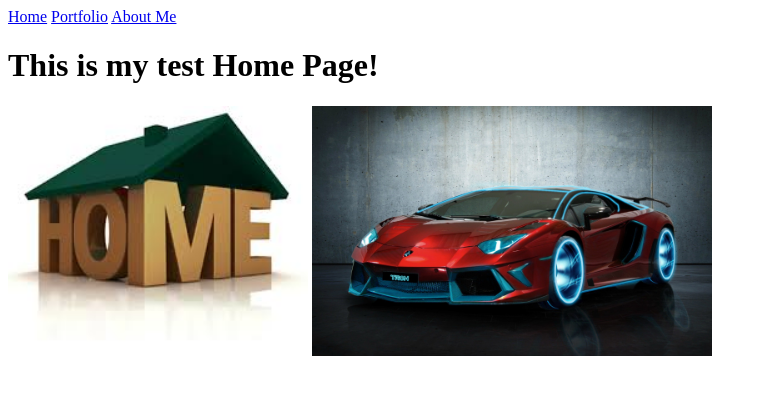
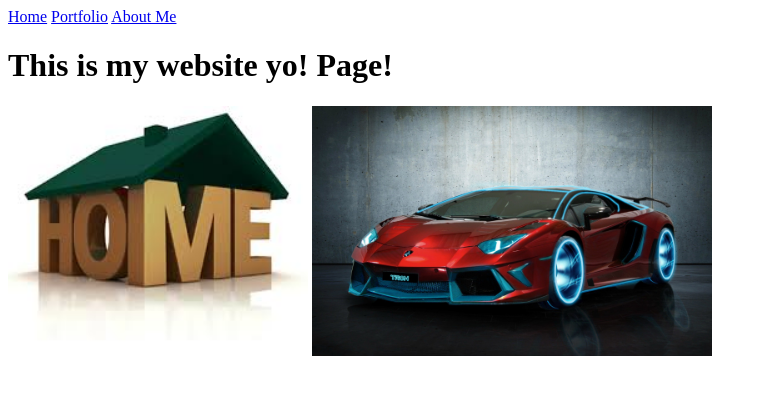
Before and after one commit to JLopez310/JLopez310.github.io, a plain HTML site: page my_website/index.html in a window 1280 px wide. Shown: the whole page, without its empty margins (0-767 px from the left). Drawn offline with Linux system fonts and the light colour scheme.

Commit message:
changed header

```diff
--- a/my_website/index.html
+++ b/my_website/index.html
@@ -8,7 +8,7 @@
     <a href="index.html">Home</a>
     <a href="portfolio.html">Portfolio</a>
     <a href="about.html">About Me</a>
-    <h1>This is my test Home Page!</h1>
+    <h1>This is my website yo! Page!</h1>
     <img src="images/home.jpg" height="250">
     <img src="images/tron lambo.jpg" height="250">
   </body>
```
